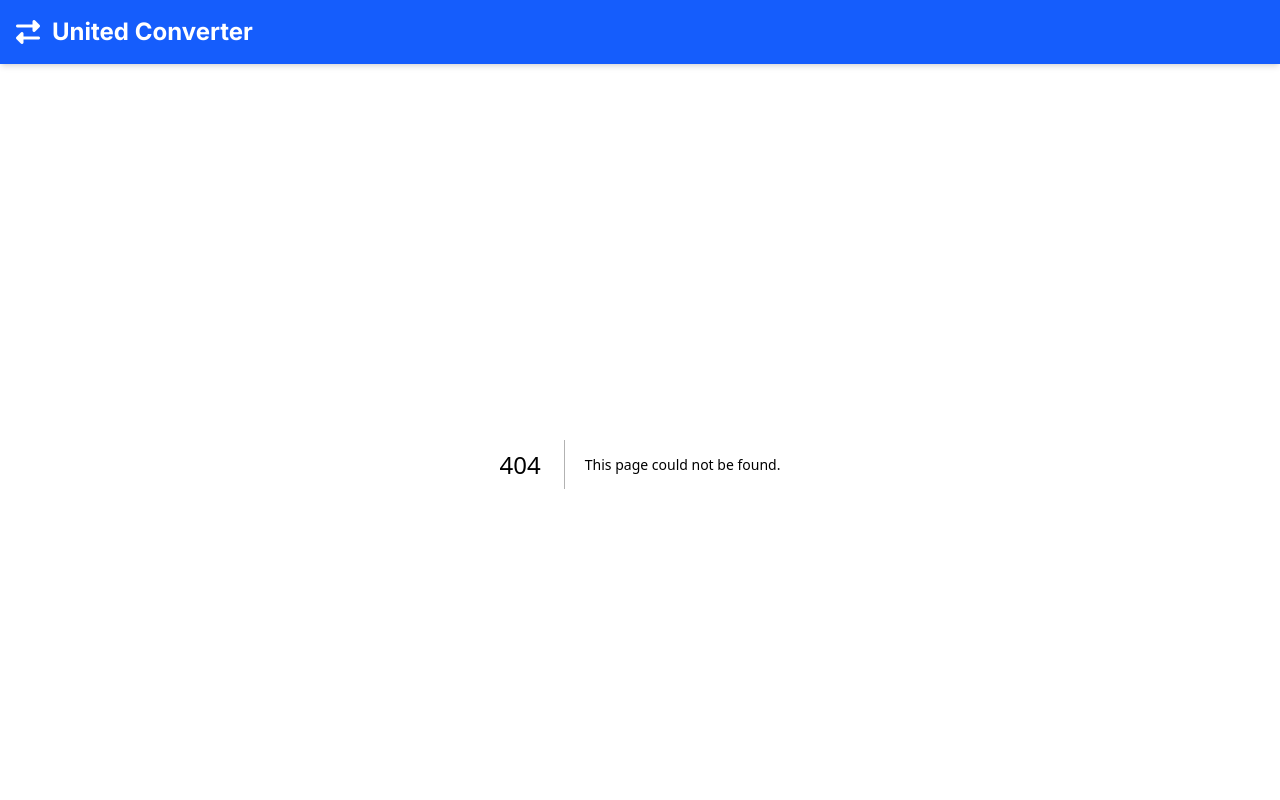
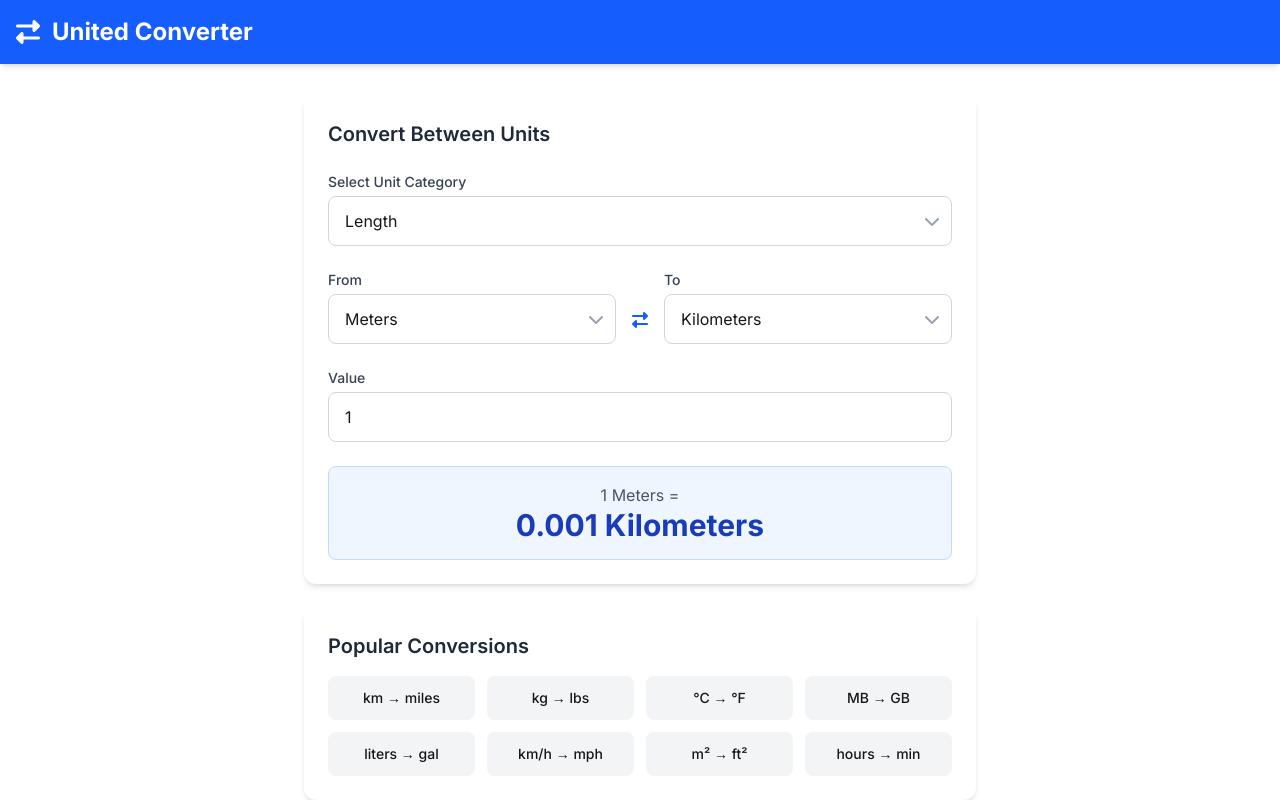
Before and after one commit to Gleb9412/united-converter2, a Next.js app: page /length/meter-to-kilometer in a window 1280 px wide. Before the commit this address had no page. Shown: the top 800 px of the page. Built offline with nearby package versions, Linux system fonts and the light colour scheme.

Commit message:
Feat: Add HTML Link Pages for SEO

```diff
--- /dev/null
+++ b/src/app/[category]/[conversion]/ConverterClientPage.tsx
@@ -0,0 +1,83 @@
+// src/app/[category]/[conversion]/ConverterClientPage.tsx
+'use client';
+
+import { useRouter, notFound } from 'next/navigation';
+import { useEffect } from 'react';
+import { UNIT_DATA } from '@/lib/constants';
+import ConverterInterface from '@/components/ConverterInterface';
+import PopularConversions from '@/components/PopularConversions';
+
+// Определяем новые, простые пропсы для этого компонента
+type ClientPageProps = {
+  category: string;
+  conversion: string;
+};
+
+// Принимаем category и conversion напрямую
+export default function ConverterClientPage({ category, conversion }: ClientPageProps) {
+  const router = useRouter();
+
+  // Мы получаем `category` и `conversion` напрямую,
+  // поэтому `params` и его деструктуризация больше не нужны.
+  const categoryKey = category;
+
+  const conversionParts = conversion.match(/(.+)-to-(.+)/);
+
+  if (!conversionParts) {
+    notFound();
+  }
+
+  const [, fromUnitKey, toUnitKey] = conversionParts;
+  const categoryData = UNIT_DATA[categoryKey];
+
+  if (!categoryData || !categoryData.units[fromUnitKey] || !categoryData.units[toUnitKey]) {
+    useEffect(() => {
+      notFound();
+    }, []);
+    return null;
+  }
+
+  const handleCategoryChange = (newCategory: string) => {
+    const defaultUnits = Object.keys(UNIT_DATA[newCategory].units);
+    const from = defaultUnits[0];
+    const to = defaultUnits[1] || defaultUnits[0];
+    router.push(`/${newCategory}/${from}-to-${to}`);
+  };
+
+  const handleFromUnitChange = (newFrom: string) => {
+    if (newFrom === toUnitKey) return;
+    router.push(`/${categoryKey}/${newFrom}-to-${toUnitKey}`);
+  };
+
+  const handleToUnitChange = (newTo: string) => {
+    if (newTo === fromUnitKey) return;
+    router.push(`/${categoryKey}/${fromUnitKey}-to-${newTo}`);
+  };
+
+  const handleSwapUnits = () => {
+    router.push(`/${categoryKey}/${toUnitKey}-to-${fromUnitKey}`);
+  };
+
+  const handlePopularConversionSelect = (cat: string, from: string, to: string) => {
+    router.push(`/${cat}/${from}-to-${to}`);
+  };
+
+  return (
+    <div className="container mx-auto px-4 py-8">
+      <div className="w-full max-w-2xl mx-auto">
+        <ConverterInterface
+          category={categoryKey}
+          setCategory={handleCategoryChange}
+          fromUnit={fromUnitKey}
+          setFromUnit={handleFromUnitChange}
+          toUnit={toUnitKey}
+          setToUnit={handleToUnitChange}
+          onSwap={handleSwapUnits}
+        />
+        <PopularConversions
+          onSelect={handlePopularConversionSelect}
+        />
+      </div>
+    </div>
+  );
+}
--- /dev/null
+++ b/src/app/[category]/[conversion]/page.tsx
@@ -0,0 +1,38 @@
+// src/app/[category]/[conversion]/page.tsx
+import { UNIT_DATA } from '@/lib/constants';
+import ConverterClientPage from './ConverterClientPage';
+
+type PageProps = {
+  params: {
+    category: string;
+    conversion: string;
+  };
+};
+
+// Функция generateStaticParams остается без изменений
+export async function generateStaticParams() {
+  const params = [];
+  for (const categoryKey in UNIT_DATA) {
+    const units = Object.keys(UNIT_DATA[categoryKey].units);
+    for (const from of units) {
+      for (const to of units) {
+        if (from !== to) {
+          params.push({
+            category: categoryKey,
+            conversion: `${from}-to-${to}`,
+          });
+        }
+      }
+    }
+  }
+  return params;
+}
+
+// Теперь это async функция
+export default async function ConversionPage({ params }: PageProps) {
+  // ИЗВЛЕКАЕМ ДАННЫЕ ЗДЕСЬ, НА СЕРВЕРЕ
+  const { category, conversion } = params;
+
+  // ПЕРЕДАЕМ ИХ КАК ОТДЕЛЬНЫЕ СВОЙСТВА (ПРОПСЫ)
+  return <ConverterClientPage category={category} conversion={conversion} />;
+}
--- /dev/null
+++ b/src/app/[category]/page.tsx
@@ -0,0 +1,41 @@
+// src/app/[category]/page.tsx
+import { redirect } from 'next/navigation';
+import { UNIT_DATA } from '@/lib/constants';
+import { notFound } from 'next/navigation';
+
+type PageProps = {
+  params: {
+    category: string;
+  };
+};
+
+// Эта страница не будет ничего отображать, только перенаправлять
+export default function CategoryPage({ params }: PageProps) {
+  const categoryKey = params.category;
+  const categoryData = UNIT_DATA[categoryKey];
+
+  // Если такой категории нет в наших данных, показываем 404
+  if (!categoryData) {
+    notFound();
+  }
+
+  // Берем первые две единицы измерения из категории для URL по умолчанию
+  const defaultUnits = Object.keys(categoryData.units);
+  const fromUnit = defaultUnits[0];
+  const toUnit = defaultUnits[1] || defaultUnits[0]; // Если всего одна единица, то to = from
+
+  // Формируем URL и делаем редирект
+  const destinationUrl = `/${categoryKey}/${fromUnit}-to-${toUnit}`;
+  redirect(destinationUrl);
+
+  // Возвращаем null, так как редирект произойдет на сервере
+  return null;
+}
+
+// Эта функция нужна для Next.js, чтобы он заранее знал,
+// какие страницы категорий существуют, и мог создать их статически.
+export async function generateStaticParams() {
+  return Object.keys(UNIT_DATA).map((category) => ({
+    category: category,
+  }));
+}
--- a/src/app/page.tsx
+++ b/src/app/page.tsx
@@ -1,42 +1,11 @@
 // src/app/page.tsx
-'use client';
-
-import { useState } from "react";
-// Импорт AdBlock больше не нужен
-import ConverterInterface from "@/components/ConverterInterface";
-import PopularConversions from "@/components/PopularConversions";
+import { redirect } from 'next/navigation';
 
 export default function HomePage() {
-  const [category, setCategory] = useState<string>('length');
-  const [fromUnit, setFromUnit] = useState<string>('meter');
-  const [toUnit, setToUnit] = useState<string>('kilometer');
+  // Просто перенаправляем на страницу конвертации по умолчанию.
+  // Это хорошая практика, чтобы главная страница сразу вела на полезный контент.
+  redirect('/length/meter-to-kilometer');
 
-  const handlePopularConversionSelect = (cat: string, from: string, to: string) => {
-    setCategory(cat);
-    setFromUnit(from);
-    setToUnit(to);
-  };
-
-  return (
-    // Упрощаем основной контейнер
-    <div className="container mx-auto px-4 py-8">
-      {/* Центрируем контент и задаем ему максимальную ширину,
-        чтобы он не растягивался слишком сильно на больших экранах.
-      */}
-      <div className="w-full max-w-2xl mx-auto">
-        <ConverterInterface
-          category={category}
-          setCategory={setCategory}
-          fromUnit={fromUnit}
-          setFromUnit={setFromUnit}
-          toUnit={toUnit}
-          setToUnit={setToUnit}
-        />
-        <PopularConversions
-          onSelect={handlePopularConversionSelect}
-        />
-        {/* Все компоненты <AdBlock> отсюда удалены */}
-      </div>
-    </div>
-  );
+  // Ничего не возвращаем, так как происходит редирект
+  return null;
 }
--- a/src/app/sitemap.ts
+++ b/src/app/sitemap.ts
@@ -5,25 +5,43 @@ import { UNIT_DATA } from '@/lib/constants';
 export default function sitemap(): MetadataRoute.Sitemap {
   const siteUrl = 'https://united-converter.org';
 
-  // Создаем URL для каждой категории из нашего файла с константами
-  const categoryUrls = Object.keys(UNIT_DATA).map((category) => {
-    return {
+  // 1. URL для главной страницы
+  const routes: MetadataRoute.Sitemap = [
+    {
+      url: siteUrl,
+      lastModified: new Date(),
+      changeFrequency: 'yearly',
+      priority: 1,
+    },
+  ];
+
+  // 2. URL для всех страниц категорий
+  Object.keys(UNIT_DATA).forEach((category) => {
+    routes.push({
       url: `${siteUrl}/${category}`,
       lastModified: new Date(),
       changeFrequency: 'monthly',
-      priority: 0.8,
-    } as const;
+      priority: 0.9,
+    });
   });
 
-  // Возвращаем массив, где первая ссылка - главная страница,
-  // а остальные - страницы категорий.
-  return [
-    {
-      url: siteUrl,
-      lastModified: new Date(),
-      changeFrequency: 'monthly', // <-- ВОТ ИЗМЕНЕНИЕ
-      priority: 1,
-    },
-    ...categoryUrls,
-  ];
+  // 3. URL для каждой возможной конвертации
+  for (const categoryKey in UNIT_DATA) {
+    const units = Object.keys(UNIT_DATA[categoryKey].units);
+    for (const from of units) {
+      for (const to of units) {
+        // Создаем URL только если единицы не совпадают
+        if (from !== to) {
+          routes.push({
+            url: `${siteUrl}/${categoryKey}/${from}-to-${to}`,
+            lastModified: new Date(),
+            changeFrequency: 'monthly',
+            priority: 0.7,
+          });
+        }
+      }
+    }
+  }
+
+  return routes;
 }
--- a/src/components/ConverterInterface.tsx
+++ b/src/components/ConverterInterface.tsx
@@ -13,6 +13,7 @@ type ConverterInterfaceProps = {
   setFromUnit: (value: string) => void;
   toUnit: string;
   setToUnit: (value: string) => void;
+  onSwap?: () => void;
 };
 
 export default function ConverterInterface({
@@ -22,6 +23,7 @@ export default function ConverterInterface({
   setFromUnit,
   toUnit,
   setToUnit,
+  onSwap,
 }: ConverterInterfaceProps) {
   // Получаем функцию `t` из нашего контекста
   const { t } = useTranslation();
@@ -60,16 +62,6 @@ export default function ConverterInterface({
     setResult(formattedResult);
   }, [inputValue, fromUnit, toUnit, category, currentUnits]);
 
-  // Обработчик смены категории
-  const handleCategoryChange = (e: React.ChangeEvent<HTMLSelectElement>) => {
-    const newCategory = e.target.value;
-    setCategory(newCategory);
-    const defaultUnits = Object.keys(UNIT_DATA[newCategory].units);
-    setFromUnit(defaultUnits[0]);
-    setToUnit(defaultUnits[1] || defaultUnits[0]);
-    setInputValue('1');
-  };
-
   // Обработчик смены юнитов местами
   const handleSwapUnits = () => {
     setFromUnit(toUnit);
@@ -87,7 +79,7 @@ export default function ConverterInterface({
             <select
               id="unitCategory"
               value={category}
-              onChange={handleCategoryChange}
+              onChange={(e) => setCategory(e.target.value)}
               className="w-full px-4 py-3 rounded-lg border border-gray-300 focus:ring-2 focus:ring-blue-500 focus:border-blue-500 appearance-none bg-white"
             >
               {Object.entries(UNIT_DATA).map(([key, value]) => (
@@ -125,7 +117,7 @@ export default function ConverterInterface({
           {/* Swap Button */}
           <div className="flex justify-center pb-1">
             <button
-              onClick={handleSwapUnits}
+              onClick={onSwap || handleSwapUnits}
               title="Swap units"
               className="p-2 text-blue-600 hover:bg-blue-100 rounded-full transition-colors"
             >
```
